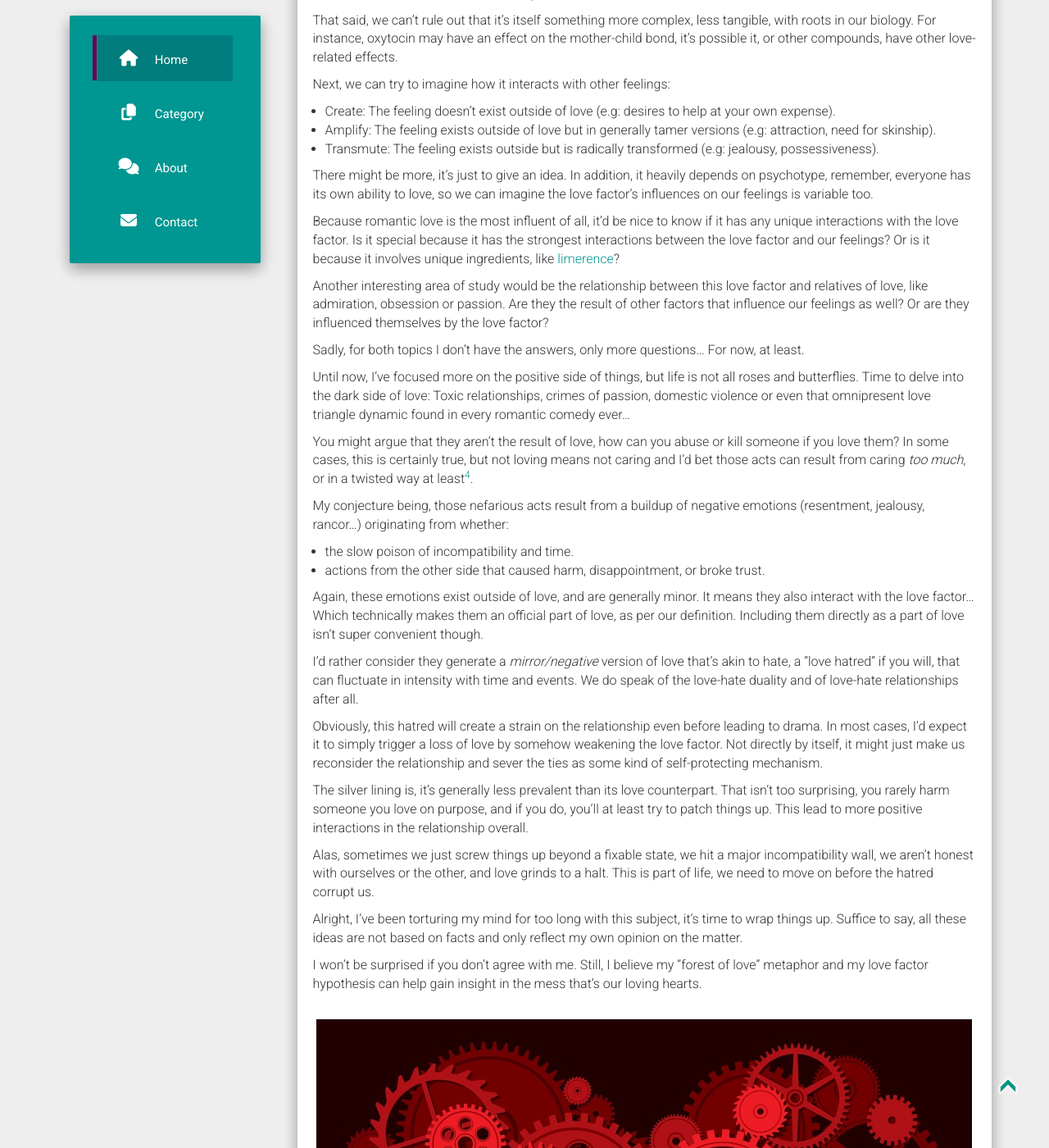
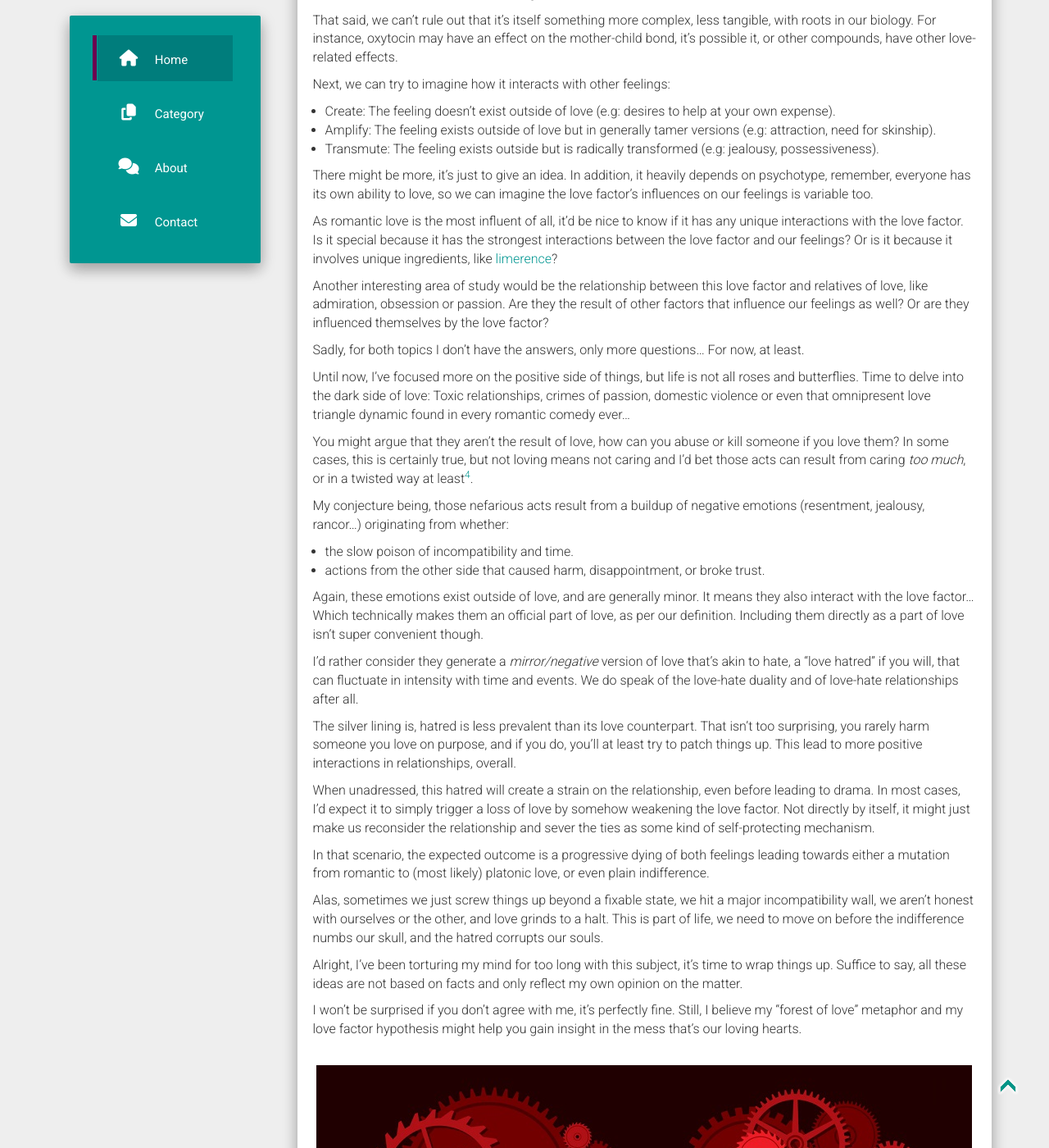
Before and after one commit to WanderingSpaceThinker/nonexistence, a Jekyll site: the page built from _posts/2021-12-12-Emergent-Love.md, in a window 1280 px wide and 1400 px high, scrolled down 3364 px. Shown: the whole window at 82% size. Built offline with Jekyll 4.4.1, drawn with Linux system fonts in a browser that asks for light colours; nearby versions of some CDN libraries; comment, search, counter and statistics services are not loaded; some of the changed text lies outside the part shown.

Commit message:
chore: update post

```diff
--- a/_posts/2021-12-12-Emergent-Love.md
+++ b/_posts/2021-12-12-Emergent-Love.md
@@ -47,7 +47,7 @@ We have encountered a similar issue with [psychotypes]({{ site.baseurl }}/create
 
 Or maybe, love is not a monolithic feeling, maybe it's the result of the interactions of various underlying elements. Maybe love was an emergent property all along!
 
-This would mean that each branch is unique because it results from the specific mix and proportions of feelings/factors that comprises it. Like a cooking recipe, each one has their own ingredients and quantities, except here, the list of available ingredients depends on the person the love blossoms from.
+This would mean that each branch is unique as it results from the specific mix and proportions of feelings/factors that comprises it. Like a cooking recipe, each one has their own ingredients and quantities, except here, the list of available ingredients depends on the person the love blossoms from.
 
 For example, a father's love for his offspring might be comprised, among other things, of a desire to protect and provide for them, to make them happy and ensure they grow into healthy adults. Of course, various underlying biological, sociological and [human compatibility]({{ site.baseurl }}/understand/2021/10/31/Human-compatibility.html) factors are also at play.
 
@@ -71,7 +71,7 @@ Next, we can try to imagine how it interacts with other feelings:
 
 There might be more, it's just to give an idea. In addition, it heavily depends on psychotype, remember, everyone has its own ability to love, so we can imagine the love factor's influences on our feelings is variable too.
 
-Because romantic love is the most influent of all, it'd be nice to know if it has any unique interactions with the love factor. Is it special because it has the strongest interactions between the love factor and our feelings? Or is it because it involves unique ingredients, like [limerence](https://en.wikipedia.org/wiki/Limerence)?
+As romantic love is the most influent of all, it'd be nice to know if it has any unique interactions with the love factor. Is it special because it has the strongest interactions between the love factor and our feelings? Or is it because it involves unique ingredients, like [limerence](https://en.wikipedia.org/wiki/Limerence)?
 
 Another interesting area of study would be the relationship between this love factor and relatives of love, like admiration, obsession or passion. Are they the result of other factors that influence our feelings as well? Or are they influenced themselves by the love factor?
 
@@ -89,15 +89,17 @@ Again, these emotions exist outside of love, and are generally minor. It means t
 
 I'd rather consider they generate a *mirror/negative* version of love that's akin to hate, a "love hatred" if you will, that can fluctuate in intensity with time and events. We do speak of the love-hate duality and of love-hate relationships after all.
 
-Obviously, this hatred will create a strain on the relationship even before leading to drama. In most cases, I'd expect it to simply trigger a loss of love by somehow weakening the love factor. Not directly by itself, it might just make us reconsider the relationship and sever the ties as some kind of self-protecting mechanism.
+The silver lining is, hatred is less prevalent than its love counterpart. That isn't too surprising, you rarely harm someone you love on purpose, and if you do, you'll at least try to patch things up. This lead to more positive interactions in relationships, overall.
 
-The silver lining is, it's generally less prevalent than its love counterpart. That isn't too surprising, you rarely harm someone you love on purpose, and if you do, you'll at least try to patch things up. This lead to more positive interactions in the relationship overall.
+When unadressed, this hatred will create a strain on the relationship, even before leading to drama. In most cases, I'd expect it to simply trigger a loss of love by somehow weakening the love factor. Not directly by itself, it might just make us reconsider the relationship and sever the ties as some kind of self-protecting mechanism.
 
-Alas, sometimes we just screw things up beyond a fixable state, we hit a major incompatibility wall, we aren't honest with ourselves or the other, and love grinds to a halt. This is part of life, we need to move on before the hatred corrupt us.
+In that scenario, the expected outcome is a progressive dying of both feelings leading towards either a mutation from romantic to (most likely) platonic love, or even plain indifference.
+
+Alas, sometimes we just screw things up beyond a fixable state, we hit a major incompatibility wall, we aren't honest with ourselves or the other, and love grinds to a halt. This is part of life, we need to move on before the indifference numbs our skull, and the hatred corrupts our souls.
 
 Alright, I've been torturing my mind for too long with this subject, it's time to wrap things up. Suffice to say, all these ideas are not based on facts and only reflect my own opinion on the matter.
 
-I won't be surprised if you don't agree with me. Still, I believe my "forest of love" metaphor and my love factor hypothesis can help gain insight in the mess that's our loving hearts.
+I won't be surprised if you don't agree with me, it's perfectly fine. Still, I believe my "forest of love" metaphor and my love factor hypothesis might help you gain insight in the mess that's our loving hearts.
 
 ![gears]({{ site.baseurl }}{{ page.images[3].image_path }})
 <p class="legend">For myself, I (re)discovered that love is a beautiful yet excruciatingly complex topic</p>
```
